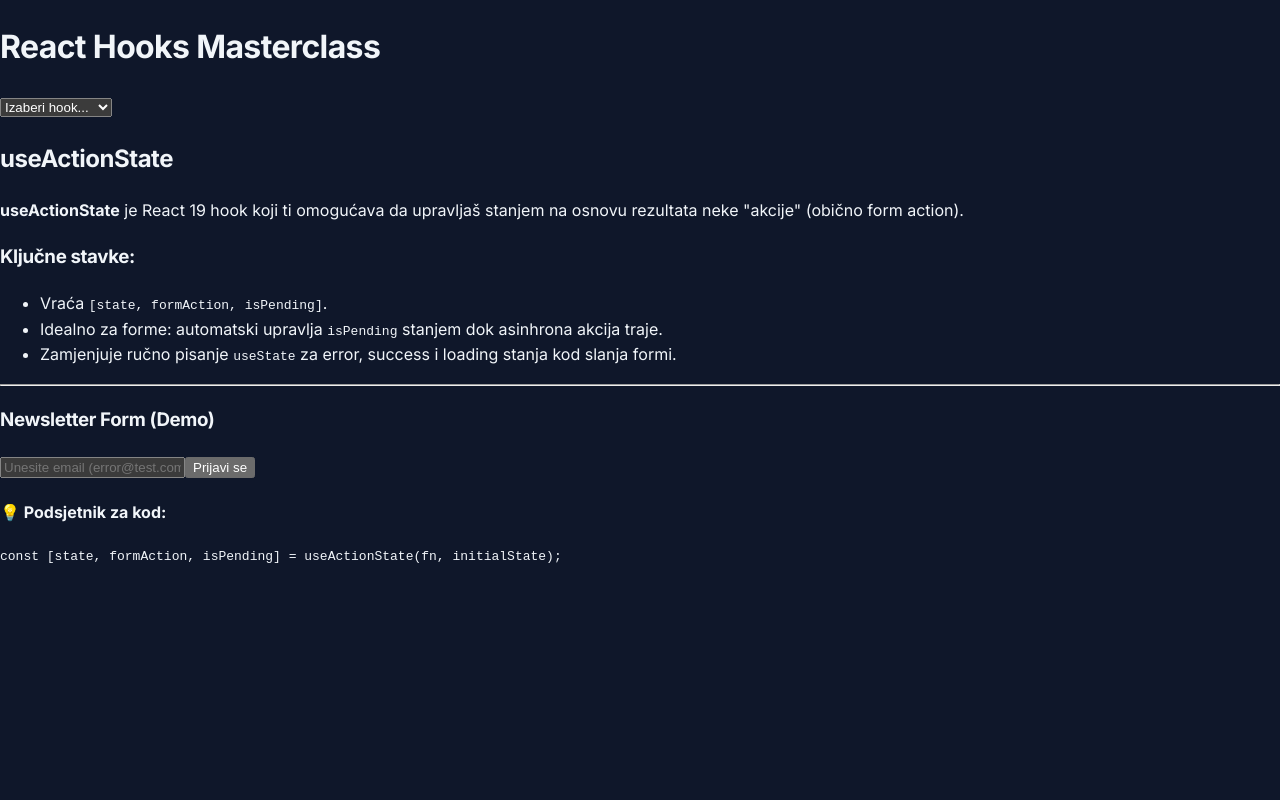
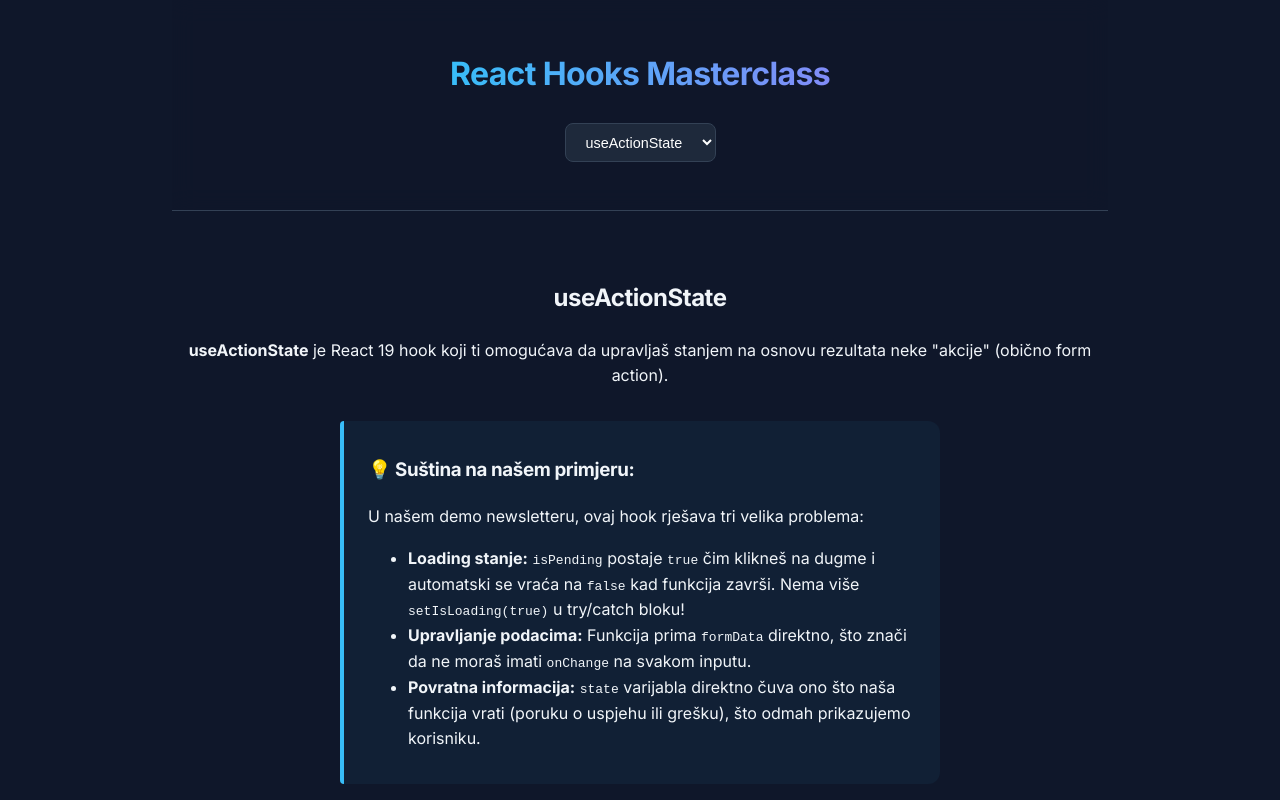
Before and after one commit to Skomorac/learnHooks, a React (Vite) app: page /useActionState in a window 1280 px wide. Shown: the top 800 px of the page. Built offline with nearby package versions, Linux system fonts and the light colour scheme.

Commit message:
added hook useActionState

```diff
--- a/src/App.css
+++ b/src/App.css
@@ -6,9 +6,11 @@
 
 .main-header {
   display: flex;
-  justify-content: space-between;
+  flex-direction: column;
   align-items: center;
-  padding: 2rem 0;
+  text-align: center;
+  gap: 1.5rem;
+  padding: 3rem 0;
   border-bottom: 1px solid var(--border-color);
   margin-bottom: 3rem;
   position: sticky;
@@ -19,11 +21,20 @@
 }
 
 .main-header h1 {
-  font-size: 1.5rem;
+  font-size: 2rem;
   margin: 0;
   background: linear-gradient(90deg, #38bdf8, #818cf8);
   -webkit-background-clip: text;
   -webkit-text-fill-color: transparent;
+}
+
+.logo-link {
+  text-decoration: none;
+  color: inherit;
+}
+
+.logo-link:hover h1 {
+  filter: brightness(1.2);
 }
 
 .hook-select {
@@ -41,9 +52,11 @@
   border-color: var(--accent-color);
 }
 
-/* Stilovi za pojedinačnu stranicu hook-a */
 .hook-page {
   animation: fadeIn 0.4s ease-out;
+  display: flex;
+  flex-direction: column;
+  align-items: center;
 }
 
 @keyframes fadeIn {
@@ -57,8 +70,15 @@
   }
 }
 
+.home-hero {
+  text-align: center;
+  padding: 4rem 0;
+}
+
 .hook-info {
-  margin-bottom: 2rem;
+  text-align: center;
+  margin-bottom: 3rem;
+  width: 100%;
 }
 
 .key-points {
@@ -66,22 +86,36 @@
   border-left: 4px solid var(--accent-color);
   padding: 1rem 1.5rem;
   border-radius: 4px 12px 12px 4px;
-  margin: 1.5rem 0;
+  margin: 2rem auto;
+  text-align: left;
+  max-width: 600px;
 }
 
 .hook-demo {
   background: var(--card-bg);
-  padding: 2rem;
+  padding: 2.5rem;
   border-radius: 16px;
   border: 1px solid var(--border-color);
   box-shadow: 0 10px 25px -5px rgba(0, 0, 0, 0.3);
+  width: 100%;
+  max-width: 700px;
+  display: flex;
+  flex-direction: column;
+  align-items: center;
+  text-align: center;
 }
 
-/* Stilovi za formu unutar demo dijela */
+.hook-demo h3 {
+  margin-top: 0;
+}
+
 .hook-demo form {
   display: flex;
   gap: 10px;
-  margin-top: 1rem;
+  margin-top: 1.5rem;
+  width: 100%;
+  max-width: 500px;
+  justify-content: center;
 }
 
 .hook-demo input {
@@ -113,14 +147,18 @@
   cursor: not-allowed;
 }
 
-/* Kodni blok podsjetnik */
 .code-reminder {
-  margin-top: 3rem;
+  margin-top: 4rem;
   background: #000;
-  padding: 1.5rem;
+  padding: 2rem;
   border-radius: 12px;
-  position: relative;
-  overflow: hidden;
+  width: 100%;
+  max-width: 700px;
+  text-align: left;
+}
+
+.code-reminder h4 {
+  margin-top: 0;
 }
 
 .code-reminder pre {
@@ -128,15 +166,17 @@
   font-family: "Fira Code", monospace;
   color: #a5f3fc;
   font-size: 0.9rem;
+  overflow-x: auto;
 }
 
 .success-msg {
   color: #4ade80;
-  margin-top: 1rem;
+  margin-top: 1.5rem;
   font-size: 0.9rem;
 }
+
 .error-msg {
   color: #f87171;
-  margin-top: 1rem;
+  margin-top: 1.5rem;
   font-size: 0.9rem;
 }
--- a/src/App.tsx
+++ b/src/App.tsx
@@ -4,24 +4,33 @@
   Route,
   Link,
   Navigate,
+  useNavigate,
+  useLocation,
 } from "react-router-dom";
 import UseActionStatePage from "./hooks-examples/useActionState";
+import { useEffect, useState } from "react";
+import "./App.css";
 
-// Kasnije možemo ovo izvući u poseban fajl (npr. navigationData.ts)
-const HOOKS_LIST = [
-  { id: "useActionState", name: "useActionState" },
-  // Ovdje ćemo dodavati ostale hookove...
-];
+const HOOKS_LIST = [{ id: "useActionState", name: "useActionState" }];
 
-function App() {
+function Navigation() {
+  const navigate = useNavigate();
+  const location = useLocation();
+  const [selectedHook, setSelectedHook] = useState(location.pathname);
+
+  useEffect(() => {
+    setSelectedHook(location.pathname);
+  }, [location]);
+
   return (
-    <Router>
-      <div className="app-container">
     <header className="main-header">
+      <Link to="/" className="logo-link">
         <h1>React Hooks Masterclass</h1>
+      </Link>
       <nav>
         <select
-              onChange={(e) => (window.location.href = e.target.value)}
+          value={selectedHook}
+          onChange={(e) => navigate(e.target.value)}
           className="hook-select"
         >
           <option value="/">Izaberi hook...</option>
@@ -33,6 +42,14 @@
         </select>
       </nav>
     </header>
+  );
+}
+
+function App() {
+  return (
+    <Router>
+      <div className="app-container">
+        <Navigation />
 
         <main className="content">
           <Routes>
--- a/src/hooks-examples/useActionState/UseActionStateDemo.tsx
+++ b/src/hooks-examples/useActionState/UseActionStateDemo.tsx
@@ -1,10 +1,8 @@
 import { useActionState } from "react";
 
-// Simulacija API poziva na serveru
 async function addToNewsletterAction(prevState: any, formData: FormData) {
   const email = formData.get("email");
 
-  // Simuliramo kašnjenje mreže
   await new Promise((res) => setTimeout(res, 1000));
 
   if (email === "error@test.com") {
@@ -19,7 +17,6 @@
 }
 
 const UseActionStateDemo = () => {
-  // Prvi argument je funkcija, drugi je inicijalno stanje
   const [state, formAction, isPending] = useActionState(addToNewsletterAction, {
     error: null,
     success: false,
--- a/src/hooks-examples/useActionState/UseActionStateInfo.tsx
+++ b/src/hooks-examples/useActionState/UseActionStateInfo.tsx
@@ -7,21 +7,37 @@
         upravljaš stanjem na osnovu rezultata neke "akcije" (obično form
         action).
       </p>
+
       <div className="key-points">
-        <h3>Ključne stavke:</h3>
+        <h3>💡 Suština na našem primjeru:</h3>
+        <p>U našem demo newsletteru, ovaj hook rješava tri velika problema:</p>
         <ul>
           <li>
-            Vraća <code>[state, formAction, isPending]</code>.
+            <strong>Loading stanje:</strong> <code>isPending</code> postaje{" "}
+            <code>true</code> čim klikneš na dugme i automatski se vraća na{" "}
+            <code>false</code> kad funkcija završi. Nema više{" "}
+            <code>setIsLoading(true)</code> u try/catch bloku!
           </li>
           <li>
-            Idealno za forme: automatski upravlja <code>isPending</code> stanjem
-            dok asinhrona akcija traje.
+            <strong>Upravljanje podacima:</strong> Funkcija prima{" "}
+            <code>formData</code> direktno, što znači da ne moraš imati{" "}
+            <code>onChange</code> na svakom inputu.
           </li>
           <li>
-            Zamjenjuje ručno pisanje <code>useState</code> za error, success i
-            loading stanja kod slanja formi.
+            <strong>Povratna informacija:</strong> <code>state</code> varijabla
+            direktno čuva ono što naša funkcija vrati (poruku o uspjehu ili
+            grešku), što odmah prikazujemo korisniku.
           </li>
         </ul>
+      </div>
+
+      <div className="theory-snippet">
+        <p>
+          <em>
+            Ukratko: Spaja asinhronu logiku, prosljeđivanje podataka iz forme i
+            praćenje statusa u jedan jednostavan niz.
+          </em>
+        </p>
       </div>
     </section>
   );
```
Lines whose indentation alone changed are shown as unchanged.
